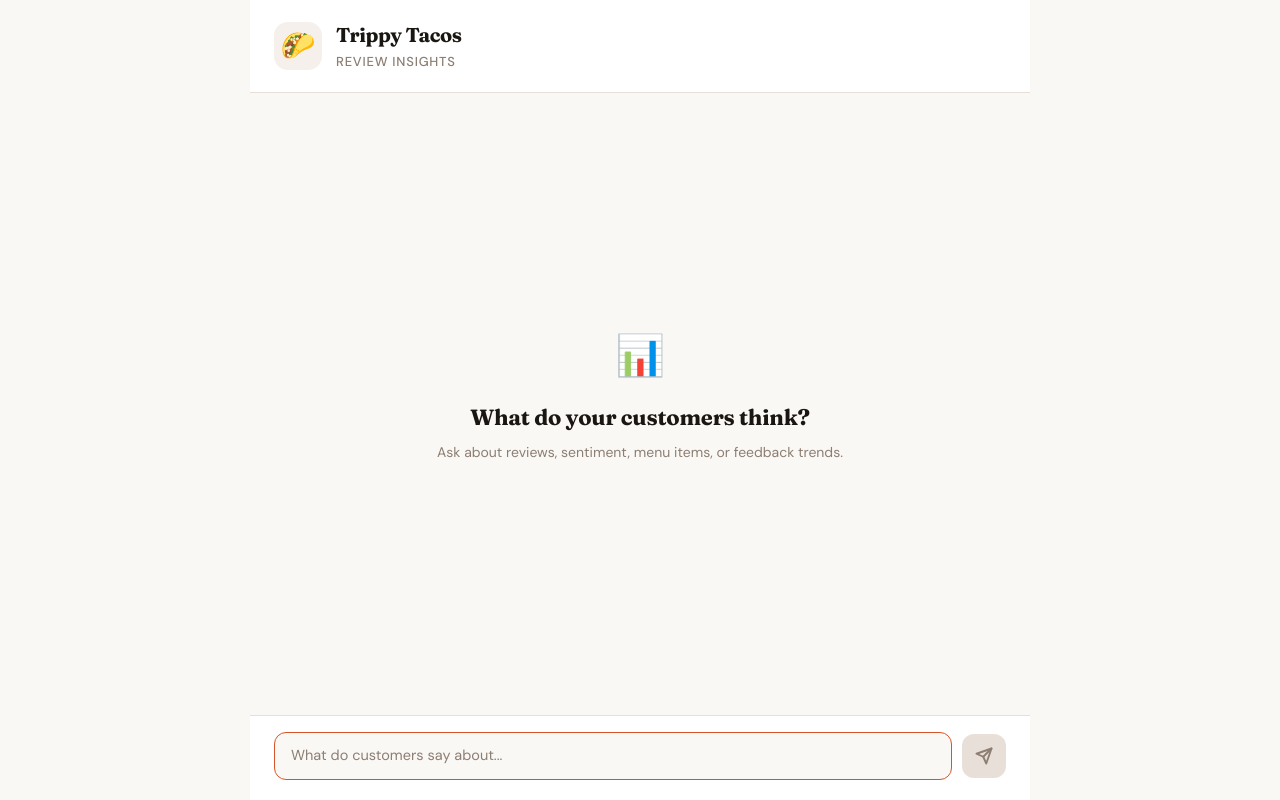
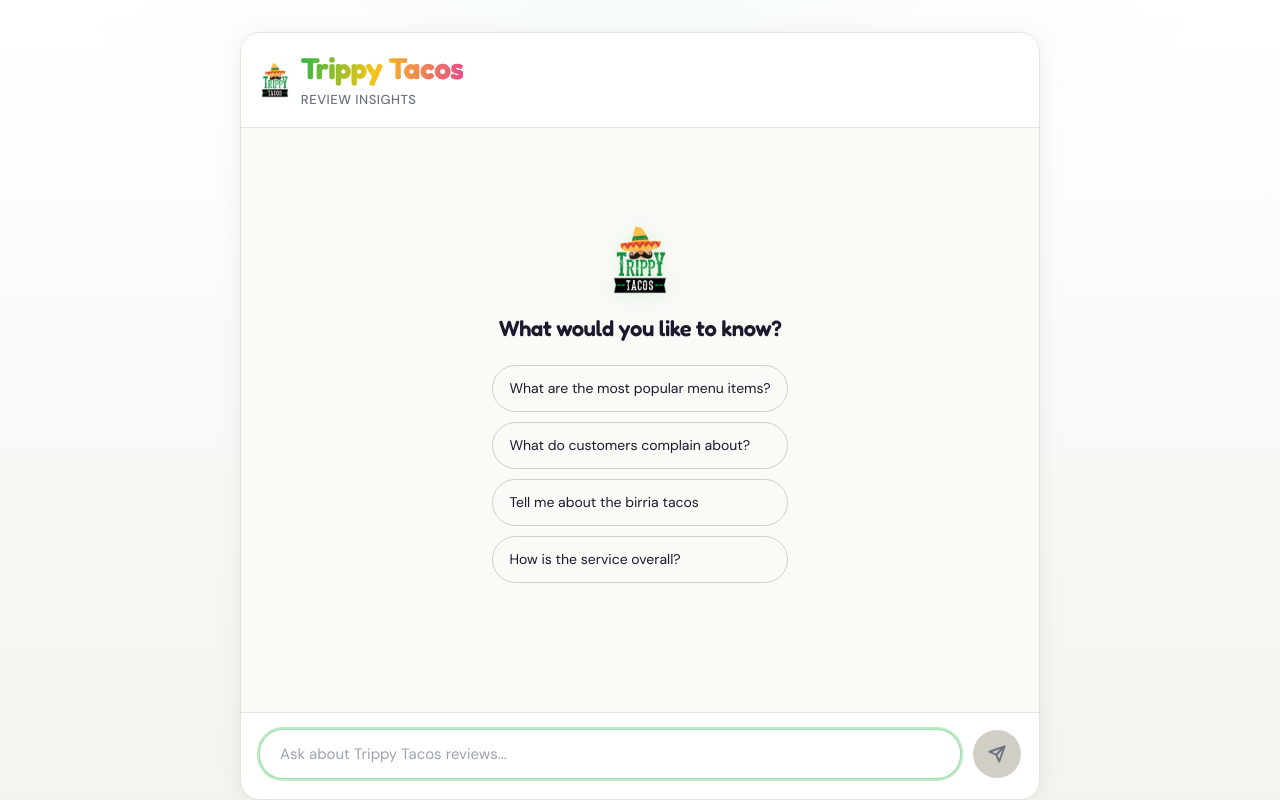
Before and after one commit to havishpratt/trippy-tacos-chatbot, a Next.js app: page / in a window 1280 px wide. Built offline with nearby package versions, Linux system fonts and the light colour scheme.

Commit message:
UI improvements

```diff
--- a/app/globals.css
+++ b/app/globals.css
@@ -1,142 +1,300 @@
 @import "tailwindcss";
 
+html {
+  color-scheme: light;
+}
+
 :root {
-  --background: #faf8f5;
-  --foreground: #1a1612;
-  --accent: #d4552a;
-  --accent-dark: #b8431f;
-  --surface: #ffffff;
-  --surface-warm: #f5f0eb;
-  --border: #e8e0d8;
-  --muted: #8c7e72;
-  --user-bubble: #1a1612;
-  --user-text: #faf8f5;
+  --tt-green: #2db547;
+  --tt-pink: #e84c8a;
+  --tt-yellow: #f5c518;
+  --tt-orange: #f27127;
+  /* Light theme */
+  --tt-page-warm: #fafaf7;
+  --tt-text: #1a1a2e;
+  --tt-muted: #6b7280;
+  --tt-border-input: #d1cec6;
 }
 
 @theme inline {
-  --color-background: var(--background);
-  --color-foreground: var(--foreground);
+  --color-background: var(--tt-page-warm);
+  --color-foreground: var(--tt-text);
   --font-sans: var(--font-dm-sans);
-  --font-serif: var(--font-fraunces);
   --font-mono: var(--font-dm-sans);
 }
 
-body {
-  background: var(--background);
-  color: var(--foreground);
-  font-family: var(--font-dm-sans), sans-serif;
-  margin: 0;
+@keyframes messageIn {
+  from {
+    opacity: 0;
+    transform: translateY(8px);
+  }
+  to {
+    opacity: 1;
+    transform: translateY(0);
+  }
 }
 
-/* ── Chat Container ── */
+@keyframes typingBounce {
+  0%,
+  60%,
+  100% {
+    transform: translateY(0);
+    opacity: 0.45;
+  }
+  30% {
+    transform: translateY(-6px);
+    opacity: 1;
+  }
+}
+
+body {
+  margin: 0;
+  background: #fafaf7;
+  color: #1a1a2e;
+  font-family: var(--font-dm-sans), system-ui, sans-serif;
+}
+
+/* ── Page shell ── */
+.tt-page-root {
+  position: relative;
+  min-height: 100dvh;
+  overflow-x: hidden;
+  background: linear-gradient(180deg, #ffffff 0%, #f5f3ee 100%);
+}
+
+.tt-page-glow {
+  pointer-events: none;
+  position: absolute;
+  inset: 0;
+  background: radial-gradient(
+    ellipse 90% 60% at 50% -10%,
+    rgba(45, 181, 71, 0.05),
+    transparent 55%
+  );
+}
+
+.tt-page-inner {
+  position: relative;
+  z-index: 1;
+  min-height: 100dvh;
+  display: flex;
+  flex-direction: column;
+  align-items: center;
+  padding: 16px 16px 0;
+}
+
+@media (min-width: 641px) {
+  .tt-page-inner {
+    padding: 32px 24px 0;
+  }
+}
+
+/* ── Chat container (card) ── */
 .chat-container {
   display: flex;
   flex-direction: column;
-  height: 100vh;
-  max-width: 780px;
   width: 100%;
-  margin: 0 auto;
-  background: var(--background);
+  max-width: 800px;
+  flex: 1;
+  min-height: 0;
+  background: #ffffff;
+  border-radius: 20px;
+  border: 1px solid #e5e2da;
+  box-shadow: 0 4px 24px rgba(0, 0, 0, 0.06);
+  overflow: hidden;
+}
+
+@media (max-width: 640px) {
+  .chat-container {
+    border-radius: 0;
+    max-width: none;
+    min-height: 100dvh;
+    box-shadow: none;
+    border-left: none;
+    border-right: none;
+  }
+
+  .tt-page-inner {
+    padding: 0;
+  }
 }
 
 /* ── Header ── */
 .chat-header {
+  position: sticky;
+  top: 0;
+  z-index: 20;
   display: flex;
   align-items: center;
-  gap: 14px;
-  padding: 20px 24px;
-  border-bottom: 1px solid var(--border);
-  background: var(--surface);
+  gap: 12px;
+  padding: 18px 20px;
+  background: #ffffff;
+  border-bottom: 1px solid #e5e2da;
 }
 
-.header-icon {
-  font-size: 28px;
-  width: 48px;
-  height: 48px;
+.header-brand {
   display: flex;
   align-items: center;
-  justify-content: center;
-  background: var(--surface-warm);
-  border-radius: 14px;
+  gap: 12px;
+  min-width: 0;
+}
+
+.header-logo-wrap {
   flex-shrink: 0;
+  display: flex;
+  align-items: center;
+  line-height: 0;
+}
+
+.header-logo-img {
+  height: 36px;
+  width: auto;
+  max-width: min(160px, 40vw);
+  object-fit: contain;
 }
 
 .header-title {
-  font-family: var(--font-fraunces), serif;
+  font-family: var(--font-fredoka), var(--font-dm-sans), sans-serif;
   font-weight: 700;
-  font-size: 20px;
+  font-size: 30px;
   margin: 0;
   letter-spacing: -0.02em;
-  color: var(--foreground);
+  line-height: 1.15;
+  background: linear-gradient(
+    100deg,
+    var(--tt-green) 0%,
+    var(--tt-yellow) 45%,
+    var(--tt-pink) 100%
+  );
+  -webkit-background-clip: text;
+  background-clip: text;
+  -webkit-text-fill-color: transparent;
+}
+
+@media (max-width: 640px) {
+  .header-title {
+    font-size: 24px;
+  }
 }
 
 .header-subtitle {
+  font-family: var(--font-dm-sans), sans-serif;
   font-size: 13px;
-  color: var(--muted);
-  margin: 2px 0 0 0;
+  color: #6b7280;
+  margin: 4px 0 0 0;
   font-weight: 500;
+  letter-spacing: 0.04em;
   text-transform: uppercase;
-  letter-spacing: 0.06em;
 }
 
-/* ── Messages Area ── */
-.chat-messages {
+/* ── Messages ── */
+.chat-messages,
+.messages-area {
   flex: 1;
   overflow-y: auto;
-  padding: 24px;
+  padding: 20px;
   display: flex;
   flex-direction: column;
-  gap: 20px;
+  gap: 18px;
   scroll-behavior: smooth;
+  min-height: 0;
+  background: #fafaf7;
 }
 
-.chat-messages::-webkit-scrollbar {
-  width: 6px;
+.chat-messages::-webkit-scrollbar,
+.messages-area::-webkit-scrollbar {
+  width: 5px;
 }
 
-.chat-messages::-webkit-scrollbar-track {
+.chat-messages::-webkit-scrollbar-track,
+.messages-area::-webkit-scrollbar-track {
   background: transparent;
 }
 
-.chat-messages::-webkit-scrollbar-thumb {
-  background: var(--border);
-  border-radius: 3px;
+.chat-messages::-webkit-scrollbar-thumb,
+.messages-area::-webkit-scrollbar-thumb {
+  background: #d1cec6;
+  border-radius: 4px;
 }
 
-/* ── Empty State ── */
+/* ── Empty state ── */
 .empty-state {
   margin: auto;
   text-align: center;
-  padding: 40px 20px;
+  padding: 32px 16px 48px;
+  max-width: 420px;
 }
 
-.empty-icon {
-  font-size: 40px;
+.empty-state-logo-wrap {
   margin-bottom: 16px;
+  display: flex;
+  justify-content: center;
+  align-items: center;
+  line-height: 0;
+  filter: drop-shadow(0 2px 10px rgba(45, 181, 71, 0.15));
+}
+
+.empty-state-logo-img {
+  height: 72px;
+  width: auto;
+  max-width: 100%;
+  object-fit: contain;
 }
 
 .empty-title {
-  font-family: var(--font-fraunces), serif;
-  font-weight: 700;
+  font-family: var(--font-fredoka), var(--font-dm-sans), sans-serif;
+  font-weight: 600;
   font-size: 22px;
-  color: var(--foreground);
-  margin: 0 0 8px;
-  letter-spacing: -0.01em;
+  color: #1a1a2e;
+  margin: 0 0 20px;
+  letter-spacing: -0.02em;
 }
 
-.empty-hint {
-  color: var(--muted);
-  font-size: 14px;
-  margin: 0;
-  line-height: 1.5;
+.empty-subtitle {
+  color: #6b7280;
 }
 
-/* ── Messages ── */
+.suggestion-pills {
+  display: flex;
+  flex-direction: column;
+  gap: 10px;
+  align-items: stretch;
+}
+
+.suggestion-pill {
+  font-family: var(--font-dm-sans), sans-serif;
+  font-size: 14px;
+  text-align: left;
+  padding: 12px 16px;
+  border-radius: 999px;
+  border: 1px solid #d1cec6;
+  background: transparent;
+  color: #1a1a2e;
+  cursor: pointer;
+  transition: border-color 0.2s;
+}
+
+.suggestion-pill:hover {
+  border-color: var(--tt-green);
+}
+
+.suggestion-pill:focus-visible {
+  outline: 2px solid var(--tt-green);
+  outline-offset: 2px;
+}
+
+/* ── Messages rows ── */
 .message {
   display: flex;
   gap: 10px;
-  max-width: 88%;
-  animation: fadeSlideIn 0.25s ease-out;
+  max-width: 85%;
+  animation: messageIn 0.3s ease-out;
+}
+
+@media (max-width: 640px) {
+  .message {
+    max-width: 90%;
+  }
 }
 
 .message-user {
@@ -151,41 +309,47 @@
 .assistant-avatar {
   width: 32px;
   height: 32px;
-  border-radius: 10px;
-  background: var(--surface-warm);
+  border-radius: 8px;
   display: flex;
   align-items: center;
   justify-content: center;
-  font-size: 16px;
   flex-shrink: 0;
   margin-top: 2px;
+  overflow: hidden;
+  background: #ffffff;
+  border: 1px solid #e5e2da;
+  box-shadow: 0 1px 2px rgba(0, 0, 0, 0.06);
+}
+
+.assistant-avatar img {
+  display: block;
 }
 
 .message-bubble {
   padding: 12px 16px;
-  border-radius: 16px;
-  font-size: 14.5px;
-  line-height: 1.6;
+  font-size: 15px;
+  line-height: 1.65;
   min-width: 0;
 }
 
 .bubble-user {
-  background: var(--user-bubble);
-  color: var(--user-text);
-  border-bottom-right-radius: 4px;
-  font-weight: 450;
+  background: var(--tt-green);
+  color: #fff;
+  border-radius: 18px 18px 4px 18px;
+  font-weight: 500;
 }
 
 .bubble-assistant {
-  background: var(--surface);
-  color: var(--foreground);
-  border: 1px solid var(--border);
-  border-bottom-left-radius: 4px;
+  background: #f8f6f1;
+  color: #1a1a2e;
+  border: 1px solid #e5e2da;
+  border-radius: 18px 18px 18px 4px;
 }
 
-/* ── Markdown Styles ── */
+/* ── Markdown ── */
 .bubble-assistant .md-p {
-  margin: 0 0 10px;
+  margin: 0 0 0.65em;
+  line-height: 1.65;
 }
 
 .bubble-assistant .md-p:last-child {
@@ -194,36 +358,46 @@
 
 .bubble-assistant .md-strong {
   font-weight: 700;
-  color: var(--foreground);
+  color: var(--tt-green);
+}
+
+.bubble-assistant .md-a {
+  color: var(--tt-pink);
+  text-decoration: underline;
+  text-underline-offset: 2px;
+}
+
+.bubble-assistant .md-a:hover {
+  color: #c43d74;
 }
 
 .bubble-assistant .md-ul {
-  margin: 6px 0 10px;
-  padding-left: 18px;
+  margin: 8px 0 12px;
+  padding-left: 20px;
   list-style: disc;
 }
 
 .bubble-assistant .md-ol {
-  margin: 6px 0 10px;
-  padding-left: 18px;
+  margin: 8px 0 12px;
+  padding-left: 20px;
   list-style: decimal;
 }
 
 .bubble-assistant .md-li {
-  margin-bottom: 4px;
+  margin-bottom: 6px;
   padding-left: 4px;
 }
 
 .bubble-assistant .md-li::marker {
-  color: var(--accent);
+  color: var(--tt-green);
 }
 
 .bubble-assistant .md-heading {
-  font-family: var(--font-fraunces), serif;
-  font-size: 15px;
-  font-weight: 700;
-  margin: 14px 0 6px;
-  letter-spacing: -0.01em;
+  font-family: var(--font-fredoka), var(--font-dm-sans), sans-serif;
+  font-size: 16px;
+  font-weight: 600;
+  margin: 14px 0 8px;
+  color: #1a1a2e;
 }
 
 .bubble-assistant .md-heading:first-child {
@@ -231,18 +405,19 @@
 }
 
 .bubble-assistant .md-code {
-  background: var(--surface-warm);
-  padding: 2px 6px;
-  border-radius: 4px;
-  font-family: var(--font-dm-sans), monospace;
+  background: rgba(26, 26, 46, 0.08);
+  padding: 3px 8px;
+  border-radius: 6px;
+  font-family: ui-monospace, monospace;
   font-size: 13px;
+  color: #1a1a2e;
 }
 
 .bubble-assistant .md-blockquote {
-  border-left: 3px solid var(--accent);
-  margin: 8px 0;
-  padding: 4px 12px;
-  color: var(--muted);
+  border-left: 3px solid var(--tt-orange);
+  margin: 10px 0;
+  padding: 6px 14px;
+  color: var(--tt-muted);
   font-style: italic;
 }
 
@@ -250,22 +425,19 @@
   margin-bottom: 10px;
 }
 
-/* ── Citation footer (assistant messages) ── */
+/* ── Citations ── */
 .citations-footer {
-  margin-top: 4px;
-  padding-top: 10px;
-  border-top: 1px solid var(--border);
-  background: var(--surface-warm);
+  margin-top: 6px;
+  padding: 14px 16px 14px;
+  border-top: 1px solid #e5e2da;
+  background: #f0ede6;
   margin-left: -16px;
   margin-right: -16px;
   margin-bottom: -12px;
-  padding-left: 16px;
-  padding-right: 16px;
-  padding-bottom: 12px;
   border-radius: 0 0 14px 14px;
   font-size: 12.5px;
-  line-height: 1.45;
-  color: var(--muted);
+  line-height: 1.5;
+  color: #6b7280;
 }
 
 .citations-footer-list {
@@ -274,7 +446,7 @@
   padding: 0;
   display: flex;
   flex-direction: column;
-  gap: 6px;
+  gap: 8px;
 }
 
 .citation-line {
@@ -283,122 +455,113 @@
 }
 
 .citation-line-index {
-  color: var(--accent);
+  color: var(--tt-pink);
   font-weight: 600;
 }
 
 .citation-line-body {
-  color: var(--muted);
+  color: var(--tt-muted);
 }
 
-/* ── Loading Dots ── */
-.loading-bubble {
+/* ── Typing indicator ── */
+.typing-indicator {
   display: flex;
   align-items: center;
-  gap: 5px;
-  padding: 14px 18px;
+  gap: 6px;
+  padding: 16px 18px;
+  background: #f8f6f1;
+  border-radius: 12px;
 }
 
-.dot {
-  width: 7px;
-  height: 7px;
-  background: var(--muted);
+.typing-indicator span {
+  width: 8px;
+  height: 8px;
   border-radius: 50%;
-  animation: bounce 1.2s infinite;
-  opacity: 0.5;
+  background: var(--tt-green);
+  animation: typingBounce 1.1s ease-in-out infinite;
 }
 
-.dot:nth-child(2) {
+.typing-indicator span:nth-child(2) {
   animation-delay: 0.15s;
 }
 
-.dot:nth-child(3) {
+.typing-indicator span:nth-child(3) {
   animation-delay: 0.3s;
 }
 
-@keyframes bounce {
-  0%, 60%, 100% {
-    transform: translateY(0);
-    opacity: 0.4;
-  }
-  30% {
-    transform: translateY(-6px);
-    opacity: 1;
-  }
-}
-
-@keyframes fadeSlideIn {
-  from {
-    opacity: 0;
-    transform: translateY(8px);
-  }
-  to {
-    opacity: 1;
-    transform: translateY(0);
-  }
-}
-
-/* ── Input Bar ── */
+/* ── Input bar ── */
 .chat-input-bar {
   display: flex;
   align-items: center;
-  gap: 10px;
-  padding: 16px 24px 20px;
-  border-top: 1px solid var(--border);
-  background: var(--surface);
+  gap: 12px;
+  padding: 16px 18px 20px;
+  border-top: 1px solid #e5e2da;
+  background: #ffffff;
+}
+
+@media (max-width: 640px) {
+  .chat-input-bar {
+    position: sticky;
+    bottom: 0;
+    padding-bottom: max(16px, env(safe-area-inset-bottom));
+  }
 }
 
 .chat-input {
   flex: 1;
-  padding: 12px 16px;
-  border: 1.5px solid var(--border);
-  border-radius: 12px;
-  font-size: 14.5px;
+  height: 50px;
+  padding: 0 20px;
+  border: 1px solid #d1cec6;
+  border-radius: 24px;
+  font-size: 15px;
   font-family: var(--font-dm-sans), sans-serif;
-  background: var(--background);
-  color: var(--foreground);
+  background: #ffffff;
+  color: #1a1a2e;
   outline: none;
-  transition: border-color 0.15s;
+  transition:
+    border-color 0.2s,
+    box-shadow 0.2s;
+}
+
+.chat-input::placeholder {
+  color: #9ca3af;
 }
 
 .chat-input:focus {
-  border-color: var(--accent);
-}
-
-.chat-input::placeholder {
-  color: var(--muted);
+  border-color: rgba(45, 181, 71, 0.45);
+  box-shadow: 0 0 0 2px rgba(45, 181, 71, 0.3);
 }
 
 .chat-input:disabled {
-  opacity: 0.6;
+  opacity: 0.55;
 }
 
 .chat-send {
-  width: 44px;
-  height: 44px;
+  width: 48px;
+  height: 48px;
   display: flex;
   align-items: center;
   justify-content: center;
   border: none;
-  border-radius: 12px;
-  background: var(--accent);
-  color: white;
+  border-radius: 50%;
+  background: var(--tt-green);
+  color: #fff;
   cursor: pointer;
   flex-shrink: 0;
-  transition: background 0.15s, transform 0.1s;
+  transition: transform 0.15s ease, filter 0.15s;
 }
 
 .chat-send:hover:not(:disabled) {
-  background: var(--accent-dark);
-  transform: scale(1.04);
+  filter: brightness(1.08);
+  transform: scale(1.05);
 }
 
 .chat-send:active:not(:disabled) {
-  transform: scale(0.97);
+  transform: scale(0.98);
 }
 
 .chat-send:disabled {
-  background: var(--border);
+  background: var(--tt-border-input);
   cursor: not-allowed;
-  color: var(--muted);
+  color: var(--tt-muted);
 }
--- a/app/page.tsx
+++ b/app/page.tsx
@@ -1,5 +1,12 @@
 import ChatBot from "@/components/ChatBot";
 
 export default function Home() {
-  return <ChatBot />;
+  return (
+    <div className="tt-page-root">
+      <div className="tt-page-glow" aria-hidden />
+      <div className="tt-page-inner">
+        <ChatBot />
+      </div>
+    </div>
+  );
 }
--- a/components/ChatBot.tsx
+++ b/components/ChatBot.tsx
@@ -1,6 +1,7 @@
 "use client";
 
 import { useState, useRef, useEffect } from "react";
+import Image from "next/image";
 import ReactMarkdown from "react-markdown";
 
 type MessageSource = {
@@ -16,6 +17,13 @@
   content: string;
   sources?: MessageSource[];
 }
+
+const SUGGESTED_QUESTIONS = [
+  "What are the most popular menu items?",
+  "What do customers complain about?",
+  "Tell me about the birria tacos",
+  "How is the service overall?",
+];
 
 function parseMessageSources(raw: unknown): MessageSource[] | undefined {
   if (!Array.isArray(raw)) return undefined;
@@ -63,13 +71,12 @@
     inputRef.current?.focus();
   }, [isLoading]);
 
-  async function handleSubmit(e: React.FormEvent) {
-    e.preventDefault();
-    if (!input.trim() || isLoading) return;
+  async function sendChat(userMessage: string) {
+    const trimmed = userMessage.trim();
+    if (!trimmed || isLoading) return;
 
-    const userMessage = input.trim();
     setInput("");
-    setMessages((prev) => [...prev, { role: "user", content: userMessage }]);
+    setMessages((prev) => [...prev, { role: "user", content: trimmed }]);
     setIsLoading(true);
 
     try {
@@ -77,7 +84,7 @@
         method: "POST",
         headers: { "Content-Type": "application/json" },
         body: JSON.stringify({
-          message: userMessage,
+          message: trimmed,
           history: messages,
         }),
       });
@@ -111,26 +118,58 @@
     }
   }
 
+  function handleSubmit(e: React.FormEvent) {
+    e.preventDefault();
+    void sendChat(input);
+  }
+
   return (
     <div className="chat-container">
-      {/* Header */}
       <header className="chat-header">
-        <div className="header-icon">🌮</div>
-        <div>
-          <h1 className="header-title">Trippy Tacos</h1>
-          <p className="header-subtitle">Review Insights</p>
+        <div className="header-brand">
+          <div className="header-logo-wrap">
+            <Image
+              src="/trippy-tacos-logo.png"
+              alt="Trippy Tacos"
+              width={160}
+              height={48}
+              className="header-logo-img"
+              priority
+            />
+          </div>
+          <div>
+            <h1 className="header-title">Trippy Tacos</h1>
+            <p className="header-subtitle">Review Insights</p>
+          </div>
         </div>
       </header>
 
-      {/* Messages */}
       <div className="chat-messages">
         {messages.length === 0 && (
           <div className="empty-state">
-            <div className="empty-icon">📊</div>
-            <p className="empty-title">What do your customers think?</p>
-            <p className="empty-hint">
-              Ask about reviews, sentiment, menu items, or feedback trends.
-            </p>
+            <div className="empty-state-logo-wrap">
+              <Image
+                src="/trippy-tacos-logo.png"
+                alt="Trippy Tacos"
+                width={240}
+                height={96}
+                className="empty-state-logo-img"
+                priority
+              />
+            </div>
+            <p className="empty-title">What would you like to know?</p>
+            <div className="suggestion-pills">
+              {SUGGESTED_QUESTIONS.map((q) => (
+                <button
+                  key={q}
+                  type="button"
+                  className="suggestion-pill"
+                  onClick={() => void sendChat(q)}
+                >
+                  {q}
+                </button>
+              ))}
+            </div>
           </div>
         )}
 
@@ -153,7 +192,18 @@
               className={`message ${msg.role === "user" ? "message-user" : "message-assistant"}`}
             >
               {msg.role === "assistant" && (
-                <div className="assistant-avatar">🌮</div>
+                <div className="assistant-avatar">
+                  <img
+                    src="/trippy-tacos-logo.png"
+                    alt="Trippy Tacos"
+                    style={{
+                      width: 32,
+                      height: 32,
+                      borderRadius: 8,
+                      objectFit: "contain",
+                    }}
+                  />
+                </div>
               )}
               <div
                 className={`message-bubble ${msg.role === "user" ? "bubble-user" : "bubble-assistant"}${
@@ -169,6 +219,16 @@
                         ),
                         strong: ({ children }) => (
                           <strong className="md-strong">{children}</strong>
+                        ),
+                        a: ({ href, children }) => (
+                          <a
+                            href={href}
+                            className="md-a"
+                            target="_blank"
+                            rel="noopener noreferrer"
+                          >
+                            {children}
+                          </a>
                         ),
                         ul: ({ children }) => (
                           <ul className="md-ul">{children}</ul>
@@ -229,11 +289,29 @@
 
         {isLoading && messages[messages.length - 1]?.role !== "assistant" && (
           <div className="message message-assistant">
-            <div className="assistant-avatar">🌮</div>
-            <div className="bubble-assistant loading-bubble">
-              <span className="dot" />
-              <span className="dot" />
-              <span className="dot" />
+            <div className="assistant-avatar">
+              <img
+                src="/trippy-tacos-logo.png"
+                alt="Trippy Tacos"
+                style={{
+                  width: 32,
+                  height: 32,
+                  borderRadius: 8,
+                  objectFit: "contain",
+                }}
+              />
+            </div>
+            <div className="bubble-assistant">
+              <div
+                className="typing-indicator"
+                role="status"
+                aria-live="polite"
+                aria-label="Assistant is typing"
+              >
+                <span />
+                <span />
+                <span />
+              </div>
             </div>
           </div>
         )}
@@ -241,14 +319,13 @@
         <div ref={messagesEndRef} />
       </div>
 
-      {/* Input */}
       <form onSubmit={handleSubmit} className="chat-input-bar">
         <input
           ref={inputRef}
           type="text"
           value={input}
           onChange={(e) => setInput(e.target.value)}
-          placeholder="What do customers say about..."
+          placeholder="Ask about Trippy Tacos reviews..."
           disabled={isLoading}
           className="chat-input"
         />
```
Also changed, not shown: app/layout.tsx (+8 -5 lines), public/trippy-tacos-logo.png (added), 1 other file (tests, documents, lock files or other folders).
